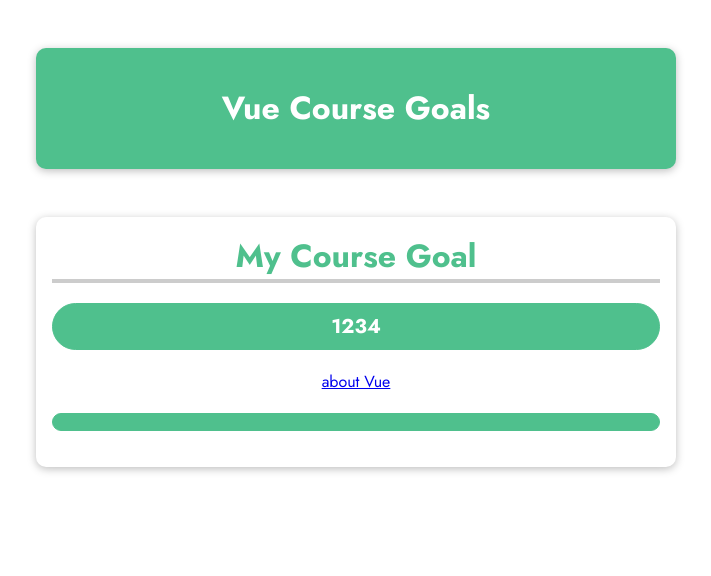
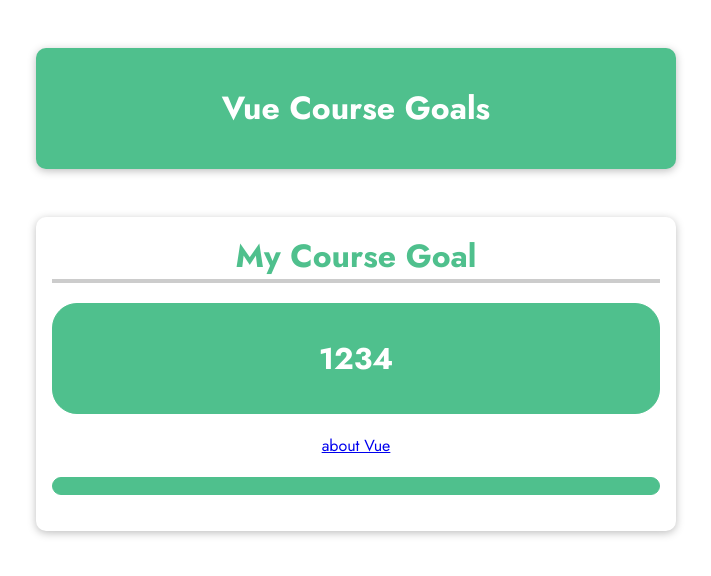
Before and after one commit to dev1week/vue.js, a plain HTML site: page basics-01-starting-code/index.html in a window 1280 px wide. Shown: the whole page, without its empty margins (284-995 px from the left). Drawn offline with nearby package versions, Linux system fonts and the light colour scheme.

Commit message:
#2 -6 V-html 사용해보기

```diff
--- a/basics-01-starting-code/app.js
+++ b/basics-01-starting-code/app.js
@@ -2,7 +2,7 @@
   data() {
     return {
       courseGoalA: "Finish the course and learn Vue!",
-      courseGoalB: "1234",
+      courseGoalB: "<h1>1234</h1>",
       vueLink: "https://vuejs.org",
     };
   },
--- a/basics-01-starting-code/index.html
+++ b/basics-01-starting-code/index.html
@@ -18,7 +18,7 @@
     </header>
     <section id="user-goal">
       <h2>My Course Goal</h2>
-      <p>{{outputGoal()}}</p>
+      <p v-html="outputGoal()"></p>
       <a v-bind:href="vueLink">about Vue</a>
       <p></p>
     </section>
```
